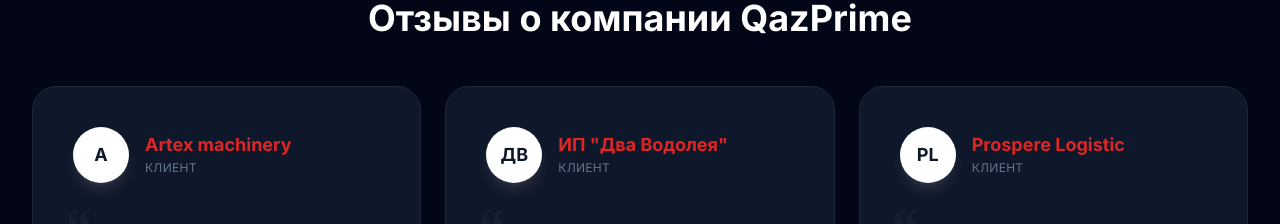
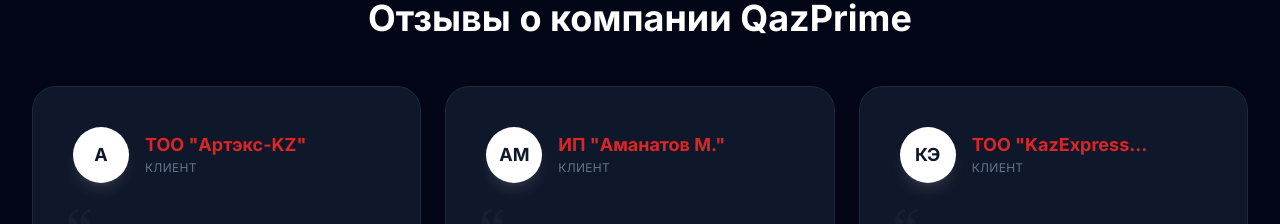
Before and after one commit to Alchinkaz/qaz-prime, a React (Vite) app: page / in a window 1280 px wide. Shown: the part 3260-3484 px from the top of the page. Built offline with nearby package versions, Linux system fonts and the light colour scheme.

Commit message:
content: adapt review names and companies to Kazakhstani context

```diff
--- a/components/Reviews.tsx
+++ b/components/Reviews.tsx
@@ -3,38 +3,38 @@
 const REVIEWS_DATA = [
   {
     id: 1,
-    initial: "A",
-    name: "Artex machinery",
+    initial: "А",
+    name: "ТОО \"Артэкс-KZ\"",
     text: "Наша компания выражает благодарность за высокий профессионализм и качество проведенных работ по представлению интересов компании в правоохранительных органах и в суде. Предоставленные услуги соответствуют высоким требованиям.",
   },
   {
     id: 2,
-    initial: "ДВ",
-    name: "ИП \"Два Водолея\"",
+    initial: "АМ",
+    name: "ИП \"Аманатов М.\"",
     text: "Наша компания выражает благодарность за качественно оказываемые услуги и рекомендует как компанию, максимально удовлетворяющую требованиям клиента. На всех стадиях сотрудничества компания зарекомендовала себя как высоконадежный партнер.",
   },
   {
     id: 3,
-    initial: "PL",
-    name: "Prospere Logistic",
+    initial: "КЭ",
+    name: "ТОО \"KazExpress Logistics\"",
     text: "Выражаем огромную благодарность за юридическую помощь в решении наших вопросов на территории Республики Казахстан, представление интересов в суде и консультации по различным юридическим вопросам.",
   },
   {
     id: 4,
-    initial: "СГ",
-    name: "ТОО \"СтройГарант\"",
+    initial: "ҚА",
+    name: "ТОО \"Құрылыс-Астана\"",
     text: "Обратились по вопросу взыскания дебиторской задолженности. Юристы QazPrime провели сложную работу: от претензии до реального получения денег через ЧСИ. Результатом полностью довольны, продолжаем сотрудничество.",
   },
   {
     id: 5,
-    initial: "К",
-    name: "Каримов А.С.",
+    initial: "Б",
+    name: "Бексултанов Б.К.",
     text: "Помогли списать долги через процедуру банкротство физических лиц. Ситуация казалась безвыходной, но юристы грамотно составили заявление и довели дело до конца. Теперь я финансово свободен.",
   },
   {
     id: 6,
-    initial: "TF",
-    name: "TechFlow Startup",
+    initial: "DT",
+    name: "ТОО \"Dala Tech\"",
     text: "Заказывали разработку договоров для IT-проекта. Понравилось, что юристы вникают в суть бизнеса, а не просто используют шаблоны. Все риски были учтены, документы подготовлены в кратчайшие сроки.",
   },
 ];
@@ -142,7 +142,7 @@
                     <div className="flex items-center gap-1">
                       {[1, 2, 3, 4, 5].map((star) => (
                         <svg key={star} className="w-5 h-5 text-red-600 fill-current" viewBox="0 0 24 24">
-                                  <path d="M12 17.27L18.18 21l-1.64-7.03L22 9.24l-7.19-.61L12 2 9.19 8.63 2 9.24l5.46 4.73L5.82 21z"/>
+                          <path d="M12 17.27L18.18 21l-1.64-7.03L22 9.24l-7.19-.61L12 2 9.19 8.63 2 9.24l5.46 4.73L5.82 21z" />
                         </svg>
                       ))}
                     </div>
@@ -159,8 +159,7 @@
             <button
               key={index}
               onClick={() => scrollToPage(index)}
-              className={`h-2 rounded-full transition-all duration-300 ${
-                activeIndex === index
+              className={`h-2 rounded-full transition-all duration-300 ${activeIndex === index
                   ? 'w-10 bg-red-600' // Pill shape for active
                   : 'w-2 bg-slate-800 hover:bg-slate-700' // Dot for inactive
                 }`}
```
Lines whose indentation alone changed are shown as unchanged.
